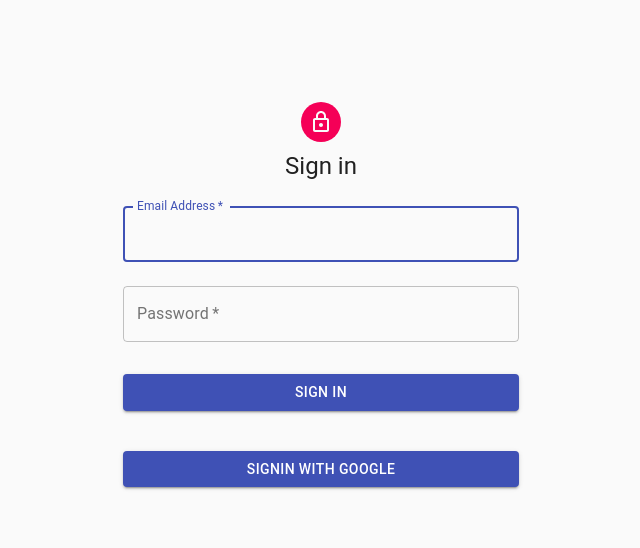
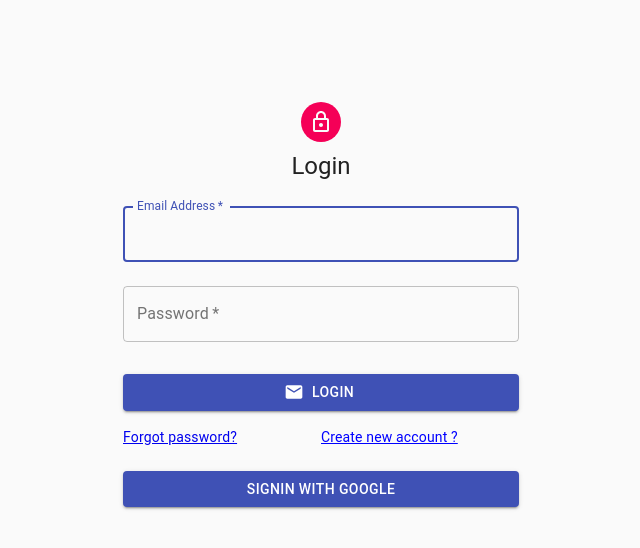
Before and after one commit to Yoshiyuki-Iwasaki/Amigos, a React (Create React App) app: page / in a window 1280 px wide. Shown: the top 548 px of the page, without its empty margins (319-959 px from the left). Built offline with nearby package versions, Linux system fonts and the light colour scheme; no server answers.

Commit message:
[add] email, passwordでsignup, signin機能追加

```diff
--- a/src/componets/Auth.tsx
+++ b/src/componets/Auth.tsx
@@ -44,6 +44,17 @@ const useStyles = makeStyles(theme => ({
 
 const Auth: React.FC = () => {
   const classes = useStyles();
+  const [email, setEmail] = useState("");
+  const [password, setPassword] = useState("");
+  const [isLogin, setIsLogin] = useState(true);
+
+  const signInEmail = async () => {
+    await auth.signInWithEmailAndPassword(email, password);
+  };
+
+  const signUpEmail = async () => {
+    await auth.createUserWithEmailAndPassword(email, password);
+  };
   const signInGoogle = async () => {
     await auth.signInWithPopup(provider).catch(err => console.log(err.message));
   };
@@ -55,7 +66,7 @@ const Auth: React.FC = () => {
           <LockOutlinedIcon />
         </Avatar>
         <Typography component="h1" variant="h5">
-          Sign in
+          {isLogin ? "Login" : "Register"}
         </Typography>
         <form className={classes.form} noValidate>
           <TextField
@@ -68,6 +79,10 @@ const Auth: React.FC = () => {
             name="email"
             autoComplete="email"
             autoFocus
+            value={email}
+            onChange={(e: React.ChangeEvent<HTMLInputElement>) => {
+              setEmail(e.target.value);
+            }}
           />
           <TextField
             variant="outlined"
@@ -79,16 +94,58 @@ const Auth: React.FC = () => {
             type="password"
             id="password"
             autoComplete="current-password"
+            value={password}
+            onChange={(e: React.ChangeEvent<HTMLInputElement>) => {
+              setPassword(e.target.value);
+            }}
           />
           <Button
-            type="submit"
             fullWidth
             variant="contained"
             color="primary"
             className={classes.submit}
+            startIcon={<EmailIcon />}
+            onClick={
+              isLogin
+                ? async () => {
+                    try {
+                      await signInEmail();
+                    } catch (err) {
+                      alert("error");
+                      console.log(err.message);
+                    }
+                  }
+                : async () => {
+                    try {
+                      await signUpEmail();
+                    } catch (err) {
+                      alert("error");
+                      console.log(err.message);
+                    }
+                  }
+            }
           >
-            Sign In
+            {isLogin ? "Login" : "Register"}
           </Button>
+
+          <Grid container>
+            <Grid item xs>
+              <a href="#" className={styles.login_reset}>
+                Forgot password?
+              </a>
+            </Grid>
+            <Grid item xs>
+              <a
+                href="#"
+                className={styles.login_toggleMode}
+                onClick={() => {
+                  setIsLogin(!isLogin);
+                }}
+              >
+                {isLogin ? "Create new account ?" : "Back to login"}
+              </a>
+            </Grid>
+          </Grid>
 
           <Button
             fullWidth
```
